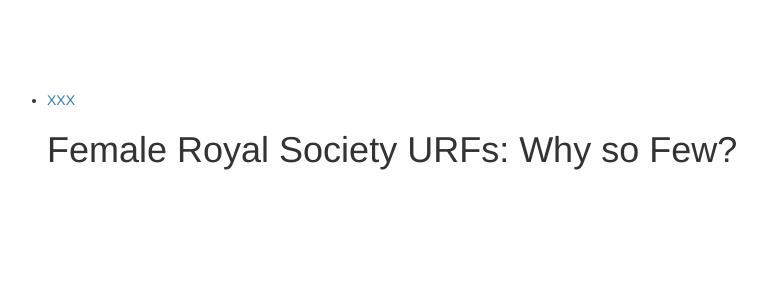
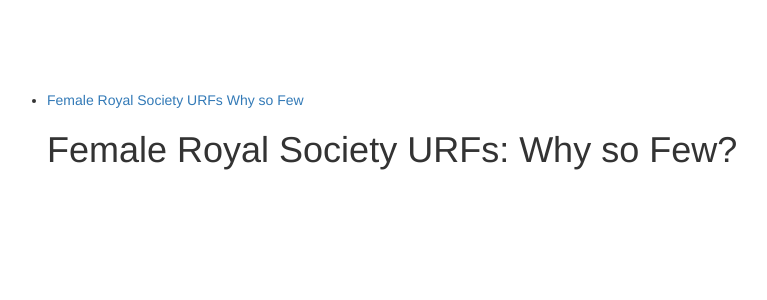
Before and after one commit to rebeccaroisin/rebeccaroisin.github.io, a Jekyll site: the page built from index.html, in a window 1280 px wide. Shown: the top 300 px of the page, without its empty margins (78-845 px from the left). Built offline with Jekyll 4.4.1, drawn with Linux system fonts in a browser that asks for light colours; nearby versions of some CDN libraries; Markdown is read by kramdown in place of the engine named in the settings.

Commit message:
in posts

```diff
--- a/_posts/2014-09-29-urfs.md
+++ b/_posts/2014-09-29-urfs.md
@@ -1,6 +1,6 @@
 ---
 layout: default
-title: XXX
+title: Female Royal Society URFs Why so Few
 ---
 
 Female Royal Society URFs: Why so Few?
```
